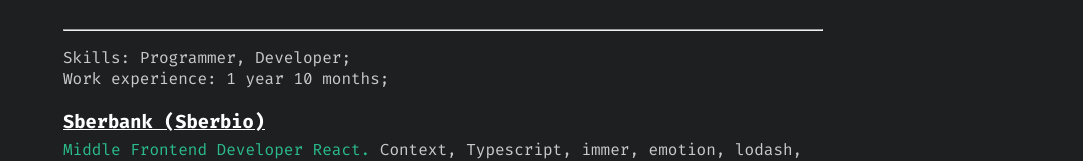
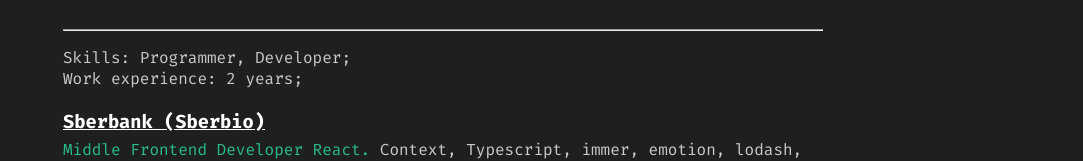
Before and after one commit to antares-public/portfolio-react, a React (Create React App) app: page /resume in a window 1280 px wide. Shown: the part 153-314 px from the top of the page, without its empty margins (197-1280 px from the left). Built offline with nearby package versions, Linux system fonts and the light colour scheme.

Commit message:
Update Resume.tsx

```diff
--- a/src/components/Resume.tsx
+++ b/src/components/Resume.tsx
@@ -16,7 +16,7 @@ const Resume: React.FC<{ lang: boolean; color: string }> = ({
         {!lang ? (
           <Block>
             <p style={{ marginBottom: 0 }}>Skills: Programmer, Developer;</p>
-            <p style={{ margin: 0 }}>Work experience: 1 year 10 months;</p>
+            <p style={{ margin: 0 }}>Work experience: 2 years;</p>
           </Block>
         ) : (
           <Block>
```
